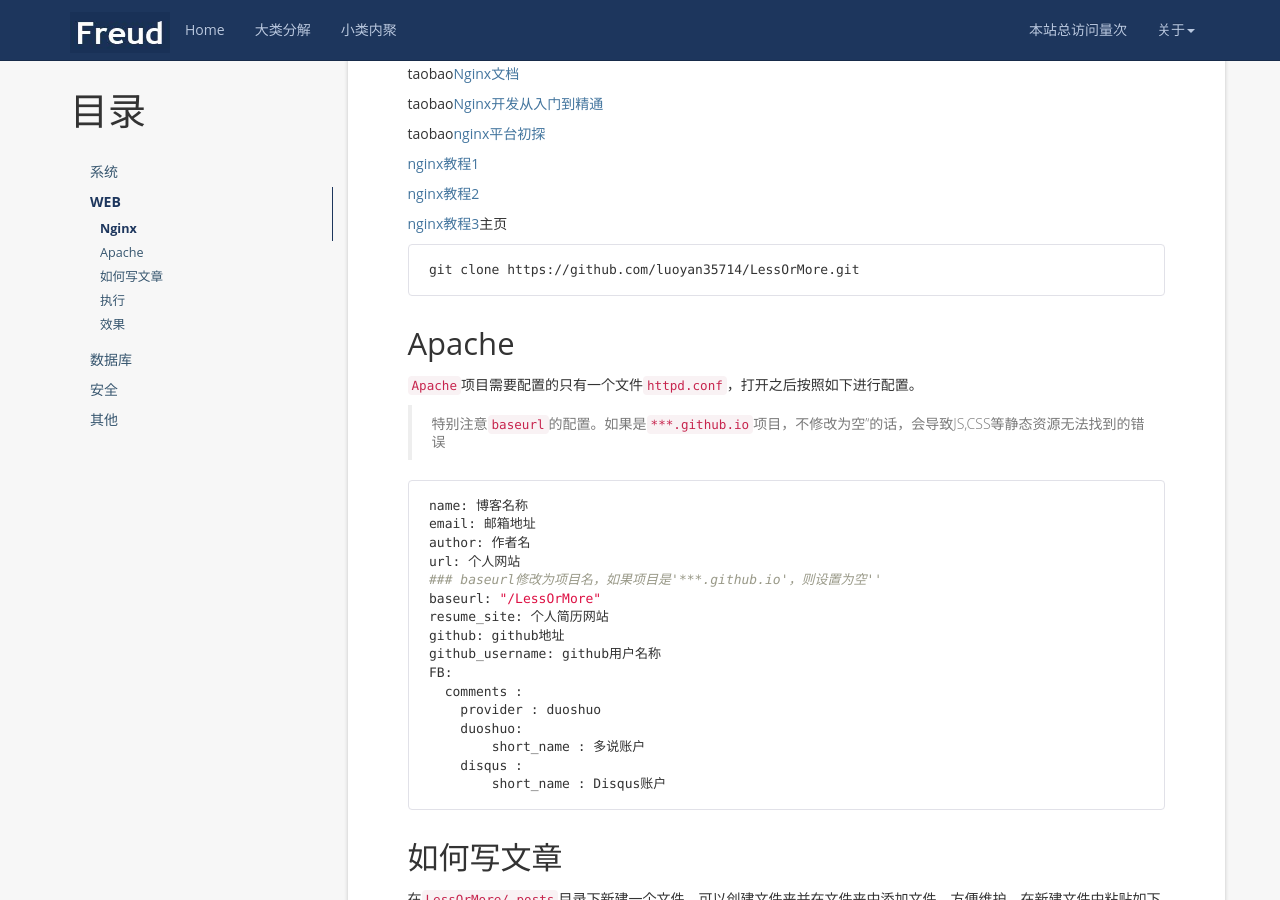
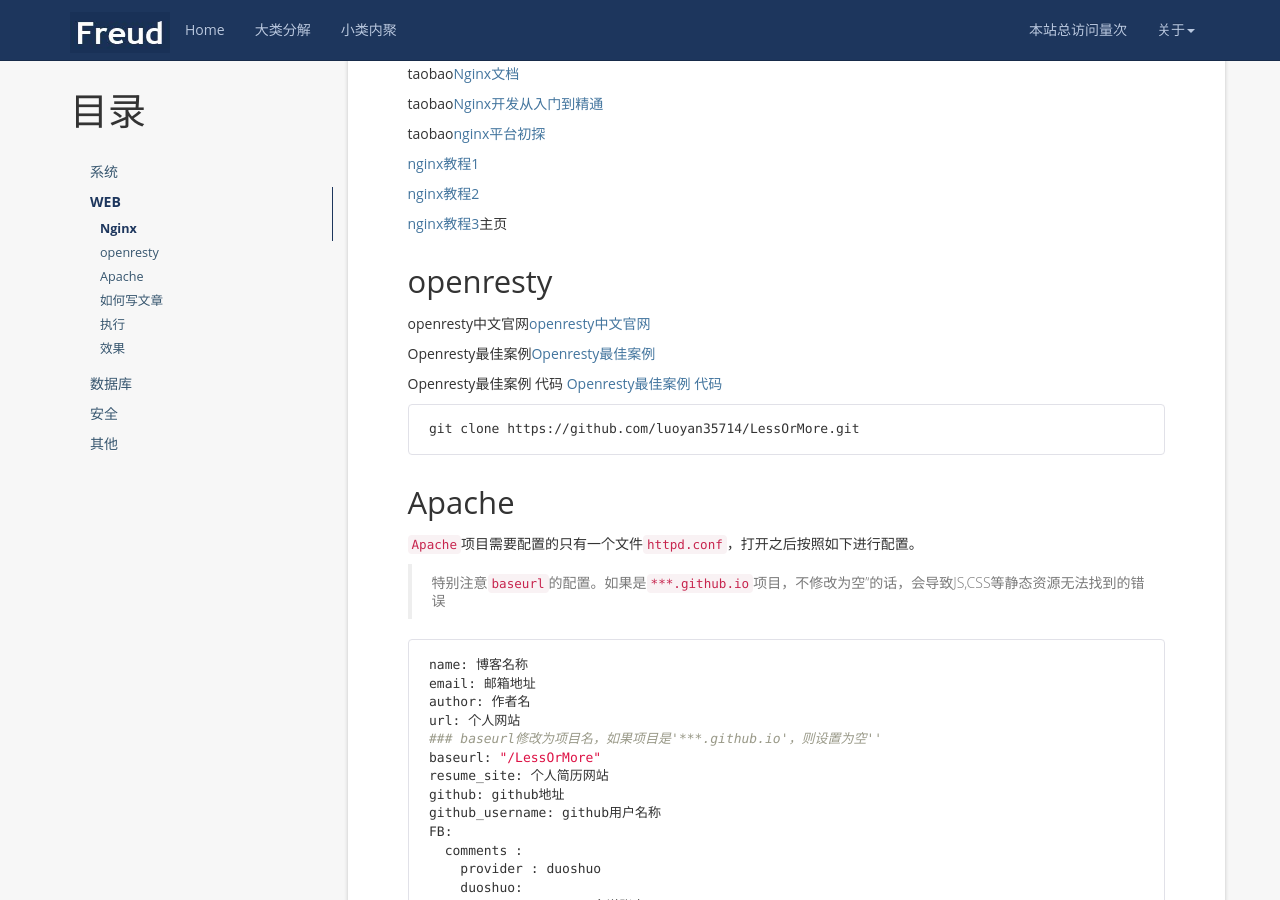
Before and after one commit to huanghfGZ/huanghfGZ.github.io, a Jekyll site: the page built from _posts/2018-12-09-some-useful-website.md, in a window 1280 px wide and 900 px high, scrolled down 868 px. Built offline with Jekyll 4.4.1, drawn with Linux system fonts in a browser that asks for light colours; nearby versions of some CDN libraries; a script that is not in the unit is left out; comment, search, counter and statistics services are not loaded.

Commit message:
增加Openresty

```diff
--- a/_posts/2018-12-09-some-useful-website.md
+++ b/_posts/2018-12-09-some-useful-website.md
@@ -45,6 +45,16 @@ taobao[nginx平台初探](http://tengine.taobao.org/book/chapter_02.html)
 [nginx教程2](http://openresty.org/download/agentzh-nginx-tutorials-zhcn.html)
 
 [nginx教程3](https://www.jb51.net/list/list_226_1.htm)主页
+
+
+openresty							{#openresty}
+------------------------------------
+
+openresty中文官网[openresty中文官网](http://openresty.org/cn/)
+
+Openresty最佳案例[Openresty最佳案例 ](https://blog.csdn.net/forezp/article/details/78616856)
+
+Openresty最佳案例 代码 [Openresty最佳案例 代码](https://github.com/forezp/openresty-best-samples)
 
 
 
```
